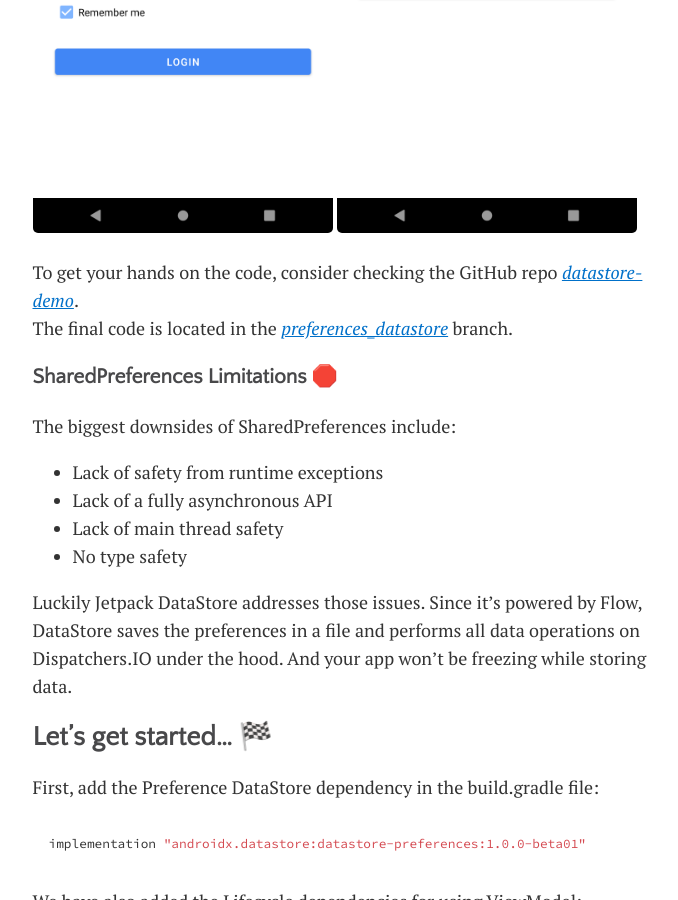
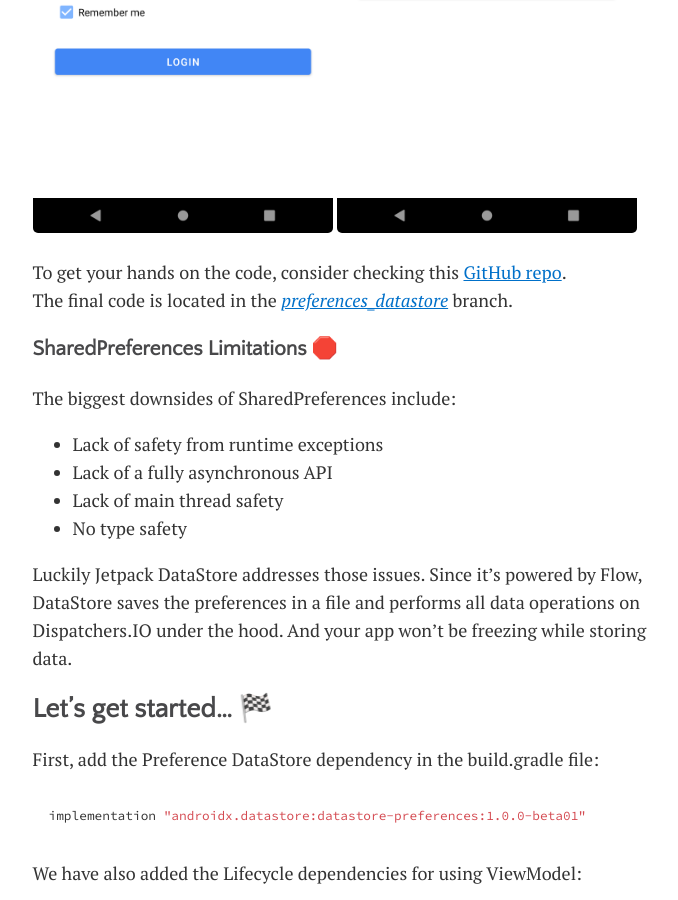
Before and after one commit to yalematta/yalematta.github.io, a Jekyll site: the page built from _posts/2021-05-15-preferences-datastore.md, in a window 1280 px wide and 900 px high, scrolled down 1770 px. Shown: the whole window, without its empty margins (300-978 px from the left). Built offline with Jekyll 4.4.1, drawn with Linux system fonts in a browser that asks for light colours.

Commit message:
adjust link to project repo

```diff
--- a/_posts/2021-05-15-preferences-datastore.md
+++ b/_posts/2021-05-15-preferences-datastore.md
@@ -31,7 +31,7 @@ In this simple [project](https://github.com/yalematta/datastore-demo), we are im
 
 <img src="../assets/img/preferences_login.png" width="300"/> <img src="../assets/img/preferences_welcome.png" width="300"/>
 
-To get your hands on the code, consider checking the GitHub repo [_datastore-demo_](https://github.com/yalematta/datastore-demo). <br>
+To get your hands on the code, consider checking this [GitHub repo](https://github.com/yalematta/datastore-demo). <br>
 The final code is located in the [_preferences_datastore_](https://github.com/yalematta/datastore-demo/tree/preferences_datastore) branch.
 
 ### SharedPreferences Limitations 🛑
```
